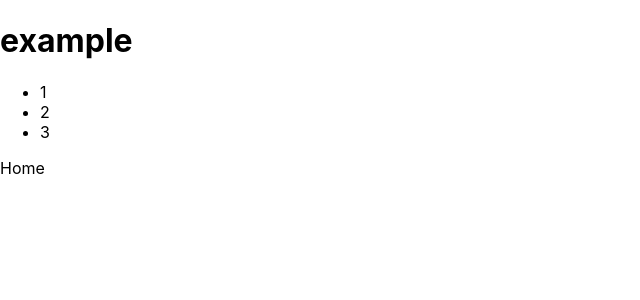
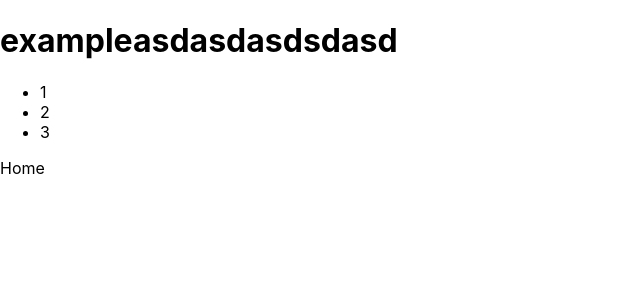
Before and after one commit to RuslanYaremenkoWizardsDev/Setup, a Next.js app: page /example/Example in a window 1280 px wide. Shown: the top 300 px of the page, without its empty margins (0-640 px from the left). Built offline with nearby package versions, Linux system fonts and the light colour scheme.

Commit message:
first build

```diff
--- a/next.config.js
+++ b/next.config.js
@@ -9,6 +9,6 @@ const nextConfig = withPWA({
   },
   reactStrictMode: true,
   swcMinify: true,
-})
+});
 
-module.exports = nextConfig
+module.exports = nextConfig;
--- a/pages/example/Example.tsx
+++ b/pages/example/Example.tsx
@@ -1,21 +1,17 @@
 import Link from 'next/link';
 import React from 'react';
 import ExampleItem from './ExampleItem';
-import { helper } from './helper';
 
 interface IProps {
 
 }
 
-const Example: React.FC<IProps> = () => {
-  helper();
-  return (
-    <div>
-      <h1>example</h1>
-      <ExampleItem />
-      <Link href="/">Home</Link>
-    </div>
-  );
-};
+const Example: React.FC<IProps> = () => (
+  <div>
+    <h1>exampleasdasdasdsdasd</h1>
+    <ExampleItem />
+    <Link href="/">Home</Link>
+  </div>
+);
 
 export default Example;
--- a/pages/example/helper.ts
+++ /dev/null
@@ -1 +0,0 @@
-export const helper = () => 2 + 2;
--- a/pages/index.tsx
+++ b/pages/index.tsx
@@ -18,7 +18,7 @@ const Home: NextPage = () => (
       <h1 className={styles.title}>
         Welcome to
         {' '}
-        <a href="https://nextjs.org">Next.js!</a>
+        <a href="https://nextjs.org">Nextaaaaaaaaaaaaaaaaaaaaaaaaaaaaaaaaaa.js!</a>
       </h1>
       <Link href="/example">Example</Link>
     </main>
```
Also changed, not shown: 2 other files (tests, documents, lock files or other folders).
